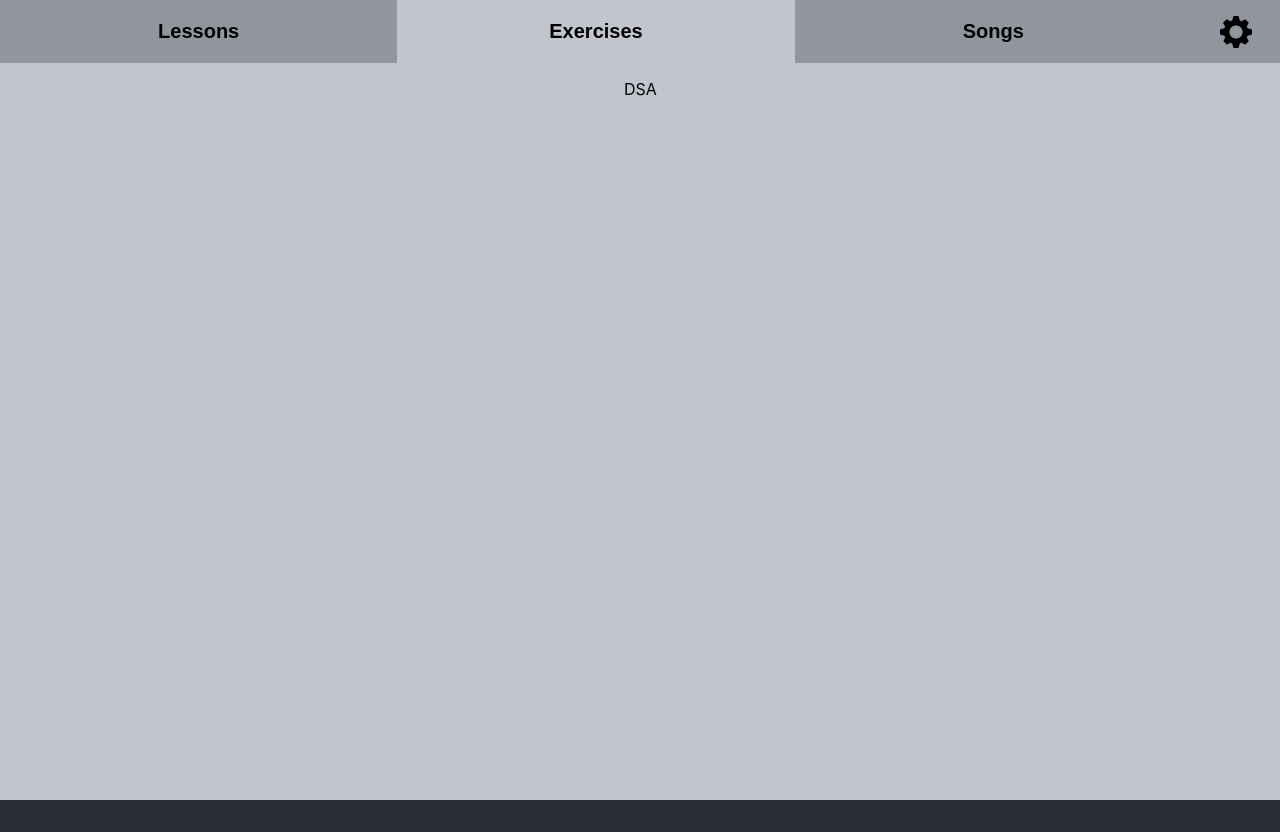
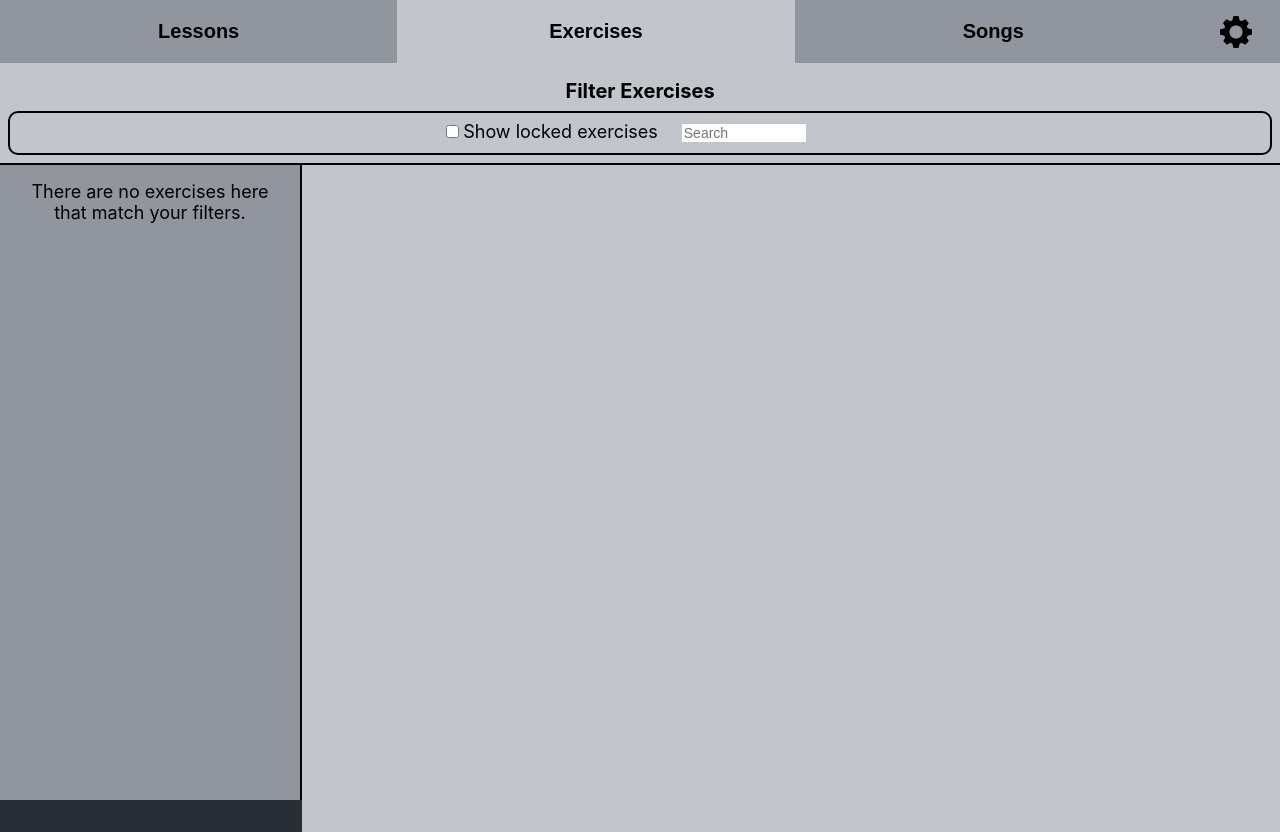
Before and after one commit to Zungrysoft/LearnAccordion, a React (Create React App) app: page / in a window 1280 px wide. Both pictures are taken after a click on the element "Exercises". Before the commit the page ends 800 px from the top, so only its background shows below. Built offline with nearby package versions, Linux system fonts and the light colour scheme.

Commit message:
More exercises

```diff
--- a/src/components/ExercisesPage.js
+++ b/src/components/ExercisesPage.js
@@ -10,47 +10,29 @@ import SettingsGroup from './SettingsGroup.js';
 import { useSettings } from '../context/SettingsProvider.jsx';
 import TextInput from './TextInput.js';
 import { useLessonState } from '../context/LessonStateProvider.jsx';
+import CheckBox from './CheckBox.js';
 
 export default function ExercisesPage() {
-  const { colorBackground, colorBackgroundDark, colorBackgroundDarker, colorBackgroundLight, colorText } = useTheme();
+  const { colorBackground, colorText } = useTheme();
   const {
     showLockedExercises,
     setShowLockedExercises,
     showHiddenSongs,
   } = useSettings();
-  const { lessonState, lessonData } = useLessonState();
+  const { lessonState, setLessonPinned } = useLessonState();
 
   const [filterText, setFilterText] = useState("");
+  const [selectedExerciseId, setSelectedExercise] = useState(null);
   const exercises = Object.entries(exerciseData).map(([key, value]) => ({ ...value, id: key }));
-
-  const isExerciseUnlocked = useCallback((exercise) => {
-      if (!exercise.lesson) {
-        return true;
-      }
-
-      return !!lessonState[exercise.lesson]?.unlocked;
-    }, [lessonState])
-
-  const getExerciseBackgroundColor = useCallback((exercise) => {
-    if (exercise.is_hidden) {
-      return colorBackgroundDarker;
-    }
-    if (lessonState[exercise.id]?.completed) {
-      return colorBackgroundLight;
-    }
-    if (isExerciseUnlocked(exercise)) {
-      return colorBackground;
-    }
-    return colorBackgroundDark;
-  }, [lessonState, isExerciseUnlocked, colorBackground, colorBackgroundDark, colorBackgroundDarker, colorBackgroundLight]);
 
   let filteredExercises = exercises;
   if (!showHiddenSongs) {
     filteredExercises = filteredExercises.filter((exercise) => !exercise.is_hidden)
   }
   if (!showLockedExercises) {
-    filteredExercises = filteredExercises.filter((exercise) => lessonState[exercise.id]?.pinned || isExerciseUnlocked(exercise))
+    filteredExercises = filteredExercises.filter((exercise) => lessonState[exercise.id]?.pinned || lessonState[exercise.lesson]?.unlocked)
   }
+  const noExercisesUnlocked = filteredExercises.length === 0;
   if (filterText.length > 0) {
     filteredExercises = filteredExercises.filter((exercise) => {
       for (const filterWord of filterText.split(" ")) {
@@ -67,23 +49,103 @@ export default function ExercisesPage() {
     })
   }
 
+  const exercisesMainColumn = filteredExercises.filter((exercise) => !lessonState[exercise.id]?.pinned) || [];
+  const exercisesPinnedColumn = filteredExercises.filter((exercise) => lessonState[exercise.id]?.pinned) || [];
+  const hasAnyPinnedExercises = exercises.some((exercise) => lessonState[exercise.id]?.pinned)
+
   return (
-    <div style={{ display: 'flex', flexDirection: 'row' }}>
-      <div style={{ flex: 2, overflowY: 'auto', margin: '16px' }}>
-        {filteredExercises.map((exercise) => (
-          <div key={exercise.id}>
-            <ExerciseEntryTitle
-              title={exercise.title}
+    <div style={{ width: '100%', height: '100%', display: 'flex', flexDirection: 'column' }}>
+      <div style={{ display: 'flex', flexDirection: 'row', padding: '8px', gap: '8px', borderBottom: `2px solid ${colorText}`, }}>
+        <SettingsGroup title="Filter Exercises" scale={2}>
+          <RadioButtons
+            options={[
+              { value: true, label: 'Show locked exercises' },
+            ]}
+            selectedOption={showLockedExercises}
+            onChange={() => setShowLockedExercises((prev) => !prev)}
+            isCheckbox
+          />
+          <TextInput
+            value={filterText}
+            onChange={setFilterText}
+            onClear={() => setFilterText("")}
+            placeholder="Search"
+          />
+        </SettingsGroup>
+      </div>
+      <div style={{ display: 'flex', flexDirection: 'row', height: '100%' }}>
+        <ExerciseEntryList exercises={exercisesMainColumn} selectedExerciseId={selectedExerciseId} setSelectedExercise={setSelectedExercise} />
+        {hasAnyPinnedExercises &&
+          <ExerciseEntryList exercises={exercisesPinnedColumn} selectedExerciseId={selectedExerciseId} setSelectedExercise={setSelectedExercise} />
+        }
+        <div style={{
+          flex: 1,
+          overflowY: 'auto',
+          padding: '16px',
+          backgroundColor: colorBackground,
+          height: '100%',
+        }}>
+          {selectedExerciseId && (
+            <>
+              <h4 style={{ fontSize: 30, color: colorText }}>{exerciseData[selectedExerciseId]?.title}</h4>
+              <p>{exerciseData[selectedExerciseId]?.description}</p>
+              <CheckBox
+                text="Pin exercise:"
+                onChange={(val) => setLessonPinned(selectedExerciseId, val)}
+                checked={lessonState[selectedExerciseId]?.pinned}
+                textColor={colorText}
             />
-            </div>
-        ))}
-      </div>
-      <div style={{ flex: 1, minWidth: '640px', overflowY: 'auto', margin: '16px'  }}>
-        DSA
+            </>
+          )}
+        </div>
       </div>
     </div>
   )
 };
+
+function ExerciseEntryList({ exercises, selectedExerciseId, setSelectedExercise }) {
+  const { lessonState } = useLessonState();
+  const { colorBackground, colorBackgroundDark, colorBackgroundDarker, colorBackgroundLight, colorText } = useTheme();
+
+  const getExerciseBackgroundColor = useCallback((exercise) => {
+    if (exercise.id === selectedExerciseId) {
+      return colorBackground;
+    }
+    if (exercise.is_hidden) {
+      return colorBackgroundDarker;
+    }
+    return colorBackgroundDark;
+  }, [selectedExerciseId, colorBackground, colorBackgroundDark, colorBackgroundDarker, colorBackgroundLight]);
+
+  return (
+    <div style={{
+      flexGrow: 0,
+      flexShink: 2,
+      minWidth: '300px',
+      overflowY: 'auto',
+      backgroundColor: colorBackgroundDark,
+      borderRight: `2px solid ${colorText}`,
+    }}>
+      {exercises.length === 0 ? (
+        <p style={{ textAlign: "center", margin: '16px' }}>{`There are no exercises here\nthat match your filters.`}</p>
+      ) : exercises.map((exercise) => (
+        <div
+          key={exercise.id}
+          onClick={() => setSelectedExercise(exercise.id)}
+          style={{ padding: '8px', cursor: 'pointer', backgroundColor: getExerciseBackgroundColor(exercise) }}
+        >
+          <ExerciseEntryTitle
+            title={exercise.title}
+            pinned={lessonState[exercise.id]?.pinned}
+            completed={lessonState[exercise.id]?.completed}
+            hidden={exercise.is_hidden}
+            locked={!lessonState[exercise.lesson]?.unlocked}
+          />
+        </div>
+      ))}
+    </div>
+  );
+}
 
 function ExerciseEntryTitle({ title, pinned, completed, locked, hidden }) {
   const { colorText, filterIcon } = useTheme();
--- a/src/context/LessonStateProvider.jsx
+++ b/src/context/LessonStateProvider.jsx
@@ -1,6 +1,7 @@
 import { createContext, useCallback, useContext, useMemo, useState } from 'react';
 
 import lessonData from '../data/lessons.json';
+import exerciseData from '../data/exercises.json';
 import songData from '../data/songs.json';
 import { buildLessonStates, processLessonData } from '../helpers/progression';
 import { useSettings } from './SettingsProvider';
@@ -52,6 +53,12 @@ export function LessonStateProvider({ children }) {
         }
     }
 
+    for (const exerciseId in exerciseData) {
+        builtLessonState[exerciseId] = {
+            completed: !!(rawLessonState[exerciseId]?.completed),
+            pinned: !!(rawLessonState[exerciseId]?.pinned),
+        }
+    }
 
     const saveLessonState = useCallback((newState) => {
         setRawLessonState(newState);
@@ -81,7 +88,8 @@ export function LessonStateProvider({ children }) {
         })
     )
 
-    const setLessonPinned = (lessonId, newState) => (
+    const setLessonPinned = (lessonId, newState) => {
+        return (
             saveLessonState({
                 ...rawLessonState,
                 [lessonId]: {
@@ -89,7 +97,8 @@ export function LessonStateProvider({ children }) {
                     pinned: newState,
                 }
             })
-    )
+        );
+    }
 
 
 
--- a/src/data/exercises.json
+++ b/src/data/exercises.json
@@ -1,13 +1,43 @@
 {
+    "scales_c_major": {
+        "title": "C Major Scale",
+        "description": "Start on C, then walk up the C Major Scale until you hit the octave note. Then go back down until you hit the root note. Repeat.",
+        "video_timestamp_seconds": 0,
+        "lesson": "major_scale"
+    },
+    "scales_major": {
+        "title": "All Major Scales",
+        "description": "Walk up the Major Scale across three octaves. When you hit the top note, go back down until you hit the root note. Repeat. Do this in a variety of keys.",
+        "video_timestamp_seconds": 0,
+        "lesson": "c_system"
+    },
+    "scales_natural_minor": {
+        "title": "Natural Minor Scales",
+        "description": "Walk up the Natural Minor Scale across three octaves. When you hit the top note, go back down until you hit the root note. Repeat. Do this in a variety of keys.",
+        "video_timestamp_seconds": 0,
+        "lesson": "minor_scale"
+    },
+    "scales_harmonic_minor": {
+        "title": "Harmonic Minor Scales",
+        "description": "Walk up the Harmonic Minor Scale across three octaves. When you hit the top note, go back down until you hit the root note. Repeat. Do this in a variety of keys.",
+        "video_timestamp_seconds": 0,
+        "lesson": "minor_scale"
+    },
+    "scales_chromatic": {
+        "title": "Chromatic Scale",
+        "description": "Walk up the Chromatic Scale across the entire keyboard. When you hit the top note, go back down until you hit the bottom note. Repeat.",
+        "video_timestamp_seconds": 0,
+        "lesson": "minor_scale"
+    },
     "bass_scales_major": {
         "title": "Bass Buttons Major Scale",
-        "description": "Play up the Major Scale until you hit the root note again. Then go back down until you hit the root note. Repeat.",
+        "description": "Play up the Major Scale until you hit the root note again. Then go back down until you hit the root note. Repeat.\n\nDo this in a variety of different keys on both ends of the stradella keyboard so that you build muscle memory for all left-hand positions.",
         "video_timestamp_seconds": 0,
         "lesson": "bass_button_bass_scales"
     },
     "bass_scales_minor": {
         "title": "Bass Buttons Minor Scale",
-        "description": "Play up the Minor Scale until you hit the root note again. Then go back down until you hit the root note. Repeat. Do this in two different ways: With the root note on the counterbass row and with the root note on the bass row.",
+        "description": "Play up the Minor Scale until you hit the root note again. Then go back down until you hit the root note. Repeat.\n\nDo this in two different ways: With the root note on the counterbass row and with the root note on the bass row. And do this in a variety of different keys on both ends of the stradella keyboard so that you build muscle memory for all left-hand positions.",
         "video_timestamp_seconds": 0,
         "lesson": "bass_button_bass_scales"
     }
```
Lines whose indentation alone changed are shown as unchanged.
